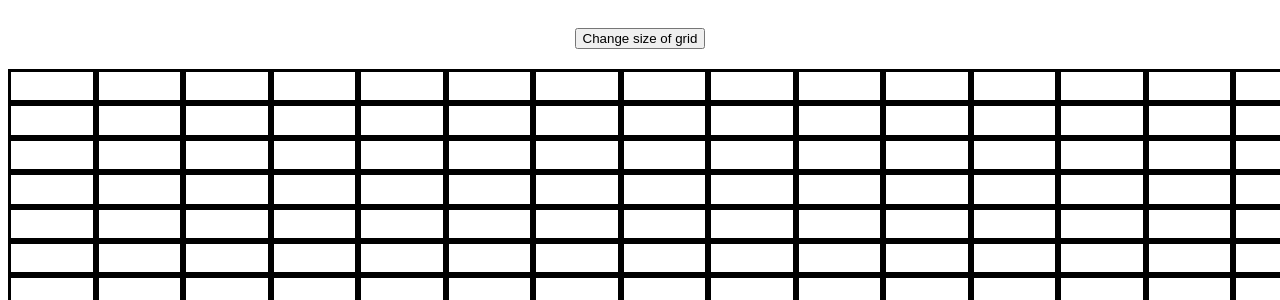
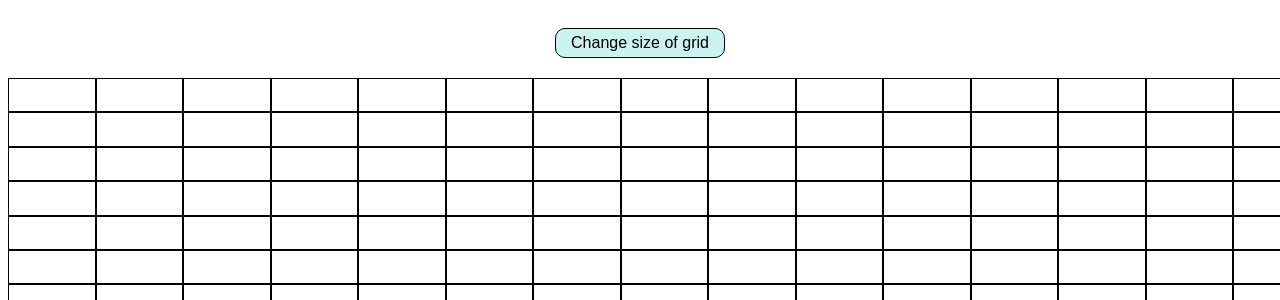
Before and after one commit to Paige94/etch_a_sketch, a plain HTML site: page index.html in a window 1280 px wide. Shown: the top 300 px of the page. Drawn offline with Linux system fonts and the light colour scheme.

Commit message:
Added button styling.

```diff
--- a/styles.css
+++ b/styles.css
@@ -4,6 +4,11 @@ body {
 
 button {
     margin: 20px 0;
+    background-color: #cbf3f0;
+    font-size: 16px;
+    padding: 5px 15px;
+    border: black solid 1px;
+    border-radius: 10px;
 }
 
 #container {
@@ -16,4 +21,5 @@ button {
 .gridDiv {
     border: black solid;
     box-sizing: border-box;
+    border-width: thin;
 }
```
